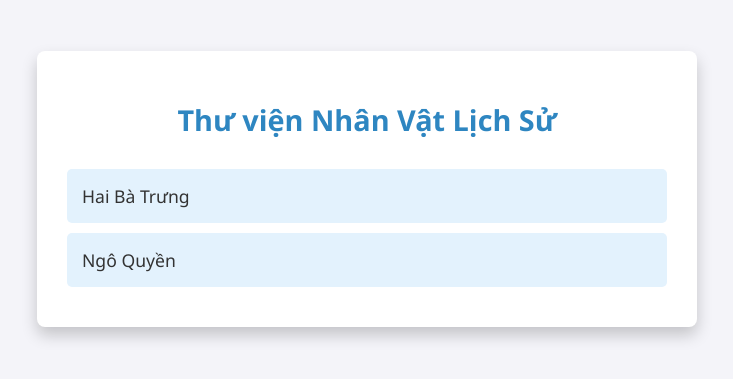
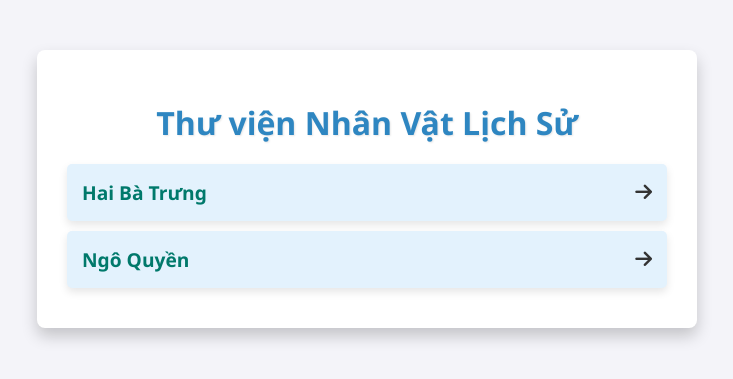
Before and after one commit to spacezq/Nhan-vat-lich-su, a plain HTML site: page index.html in a window 1280 px wide. Shown: the part 211-590 px from the top of the page, without its empty margins (273-1006 px from the left). Drawn offline with Linux system fonts and the light colour scheme.

Commit message:
Update index.html

```diff
--- a/index.html
+++ b/index.html
@@ -24,11 +24,16 @@
             box-shadow: 0 8px 16px rgba(0, 0, 0, 0.2);
             border-radius: 8px;
             text-align: center;
+            transition: transform 0.3s;
+        }
+        .container:hover {
+            transform: translateY(-5px);
         }
         h1 {
             color: #2e86c1;
-            font-size: 1.8em;
-            margin-bottom: 30px;
+            font-size: 2em;
+            margin-bottom: 20px;
+            text-shadow: 1px 1px 2px rgba(0, 0, 0, 0.1);
         }
         .character-list {
             list-style: none;
@@ -41,15 +46,23 @@
             background-color: #e3f2fd;
             border-radius: 5px;
             cursor: pointer;
-            font-size: 1.1em;
+            font-size: 1.2em;
             transition: background-color 0.3s, transform 0.2s;
             display: flex;
             justify-content: space-between;
             align-items: center;
+            box-shadow: 0 4px 8px rgba(0, 0, 0, 0.1);
         }
         .character-list li:hover {
             background-color: #bbdefb;
             transform: translateY(-2px);
+        }
+        .character-list li:active {
+            transform: scale(0.98);
+        }
+        .character-list li span {
+            font-weight: bold;
+            color: #00796b;
         }
     </style>
 </head>
@@ -57,8 +70,14 @@
     <div class="container">
         <h1>Thư viện Nhân Vật Lịch Sử</h1>
         <ul class="character-list">
-            <li onclick="goToCharacterDetail('haibatrung')">Hai Bà Trưng</li>
-            <li onclick="goToCharacterDetail('ngquyen')">Ngô Quyền</li>
+            <li onclick="goToCharacterDetail('haibatrung')">
+                <span>Hai Bà Trưng</span>
+                <i class="fas fa-arrow-right"></i>
+            </li>
+            <li onclick="goToCharacterDetail('ngquyen')">
+                <span>Ngô Quyền</span>
+                <i class="fas fa-arrow-right"></i>
+            </li>
             <!-- Thêm các nhân vật khác tại đây -->
         </ul>
     </div>
@@ -68,5 +87,8 @@
             window.location.href = 'character_detail.html?id=' + characterId;
         }
     </script>
+
+    <!-- Thêm Font Awesome cho biểu tượng mũi tên (nếu cần) -->
+    <script src="https://kit.fontawesome.com/a076d05399.js" crossorigin="anonymous"></script>
 </body>
 </html>
```
